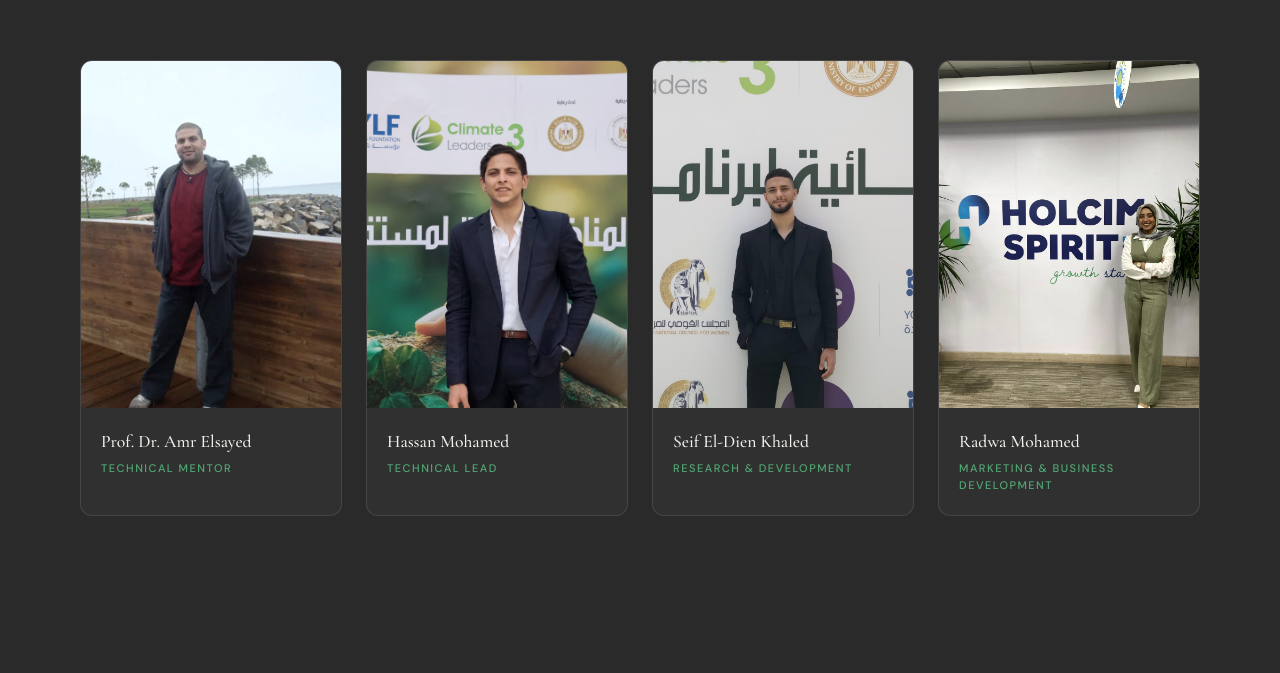
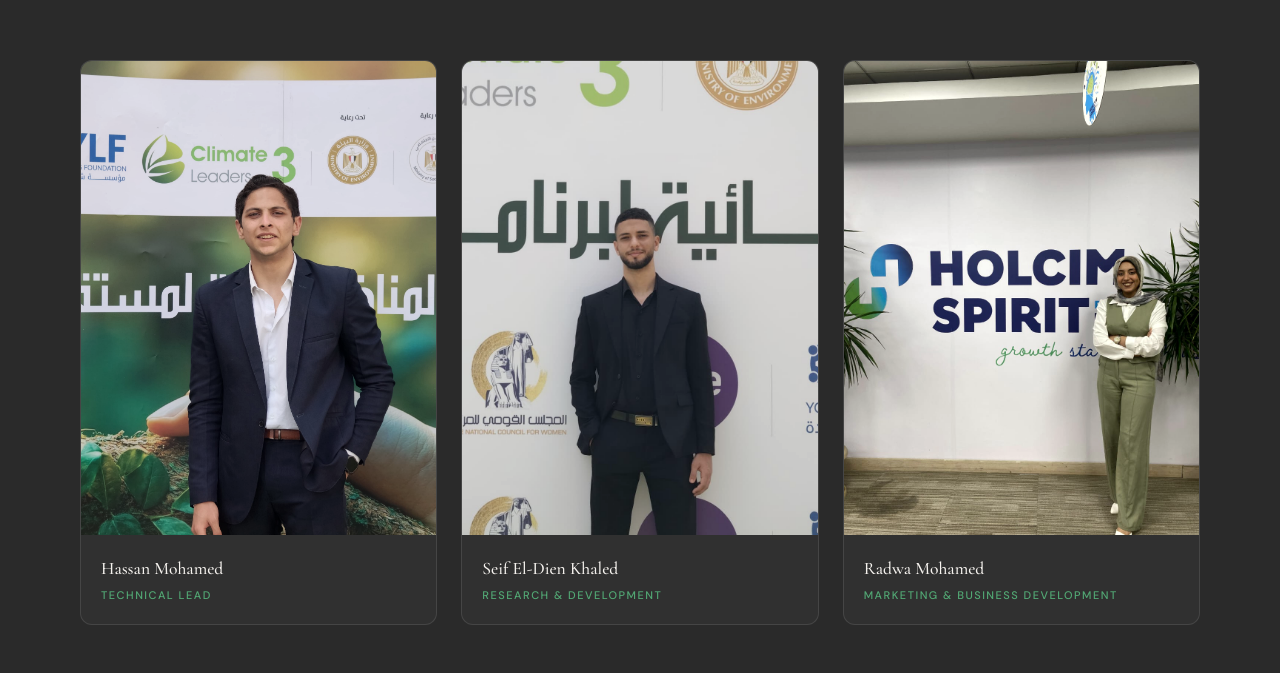
Before and after one commit to recarboncomp-dot/ReCarbon, a website: page index.html in a window 1280 px wide. Shown: the part 4915-5588 px from the top of the page. Drawn offline with nearby package versions, Linux system fonts and the light colour scheme.

Commit message:
deploy: 3cb526d132b0d15eae0b13af877e15ec2bc336cd

```diff
--- a/frontend/css/styles.css
+++ b/frontend/css/styles.css
@@ -1264,7 +1264,7 @@ ul, ol {
 
 .team-grid {
   display: grid;
-  grid-template-columns: repeat(4, 1fr);
+  grid-template-columns: repeat(3, 1fr);
   gap: 24px;
   margin-bottom: 48px;
 }
--- a/index.html
+++ b/index.html
@@ -386,13 +386,6 @@
     </div>
 
     <div class="team-grid">
-      <div class="team-card fade-up delay-1">
-        <img src="frontend/assets/Amr-Meawad.webp" alt="Prof. Dr. Amr Elsayed" class="team-card-img" loading="lazy" />
-        <div class="team-card-body">
-          <div class="team-card-name">Prof. Dr. Amr Elsayed</div>
-          <div class="team-card-role">Technical Mentor</div>
-        </div>
-      </div>
 
       <div class="team-card fade-up delay-2">
         <img src="frontend/assets/Hassan.jpeg" alt="Hassan Mohamed" class="team-card-img" loading="lazy" />
@@ -419,7 +412,7 @@
       </div>
     </div>
 
-    <!--
+
     <div class="mentor-strip fade-up delay-2">
       <div class="mentor-icon">🎓</div>
       <div>
@@ -427,7 +420,7 @@
         <div class="mentor-title">Technical Mentor — Scientific guidance on materials chemistry, experimental design, feasibility analysis &amp; academic oversight</div>
       </div>
     </div>
-    -->
+
 
   </div>
 </section>
```
